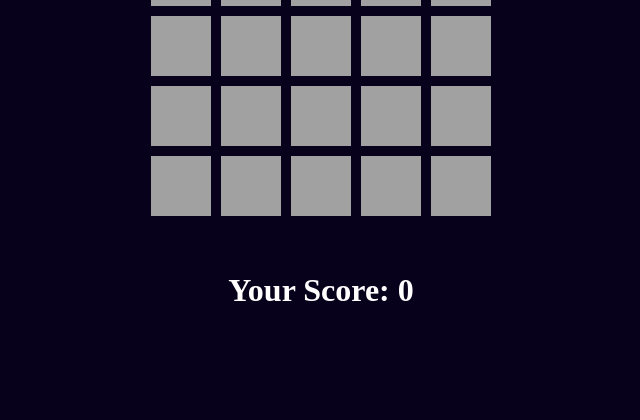
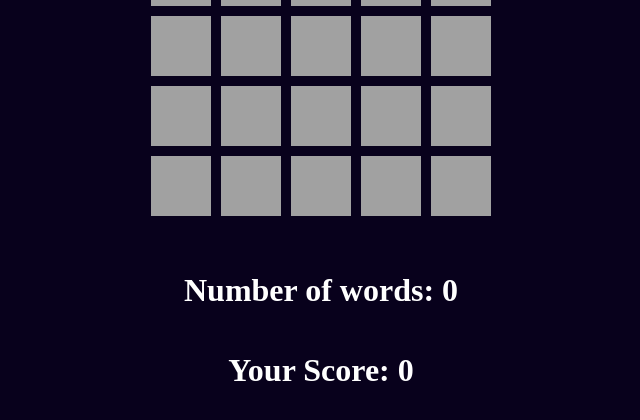
Before and after one commit to ImmatureAI/Wordle, a Flask app: page / in a window 1280 px wide. Shown: the part 317-737 px from the top of the page, without its empty margins (319-959 px from the left). Run offline with Flask 3, Linux system fonts and the light colour scheme; data that the repository does not hold is empty; parts of the project's set-up code (start-up, migrations or seed data) failed here and were passed over.

Commit message:
add info on number of words

```diff
--- a/static/script.js
+++ b/static/script.js
@@ -4,9 +4,12 @@ let typingAllowed = false;
 let currentRow = 0;
 let currentColumn = 0;
 let score = 0;
+let wordNum = 0;
 const board = document.getElementById("canvas");
 const scoreBoard = document.getElementById("score");
 const restartButton = document.getElementById("restart")
+const wordCount = document.getElementById("count");
+
 for(let i = 0; i < 6; i++){
     const rowElement = document.createElement('div');
     rowElement.setAttribute('class', 'row');
@@ -119,8 +122,10 @@ async function checkWord(){
     currentRow++;
 
     if(data.message === "complete"){
+        wordNum++;
         score += 7 - (currentRow);
         scoreBoard.innerText = "Your score: " + score;
+        wordCount.innerText = "Number of words: " + wordNum;
         initGame();
         return;
     }
@@ -153,6 +158,7 @@ async function gameLost(){
     scoreBoard.innerText = "Your final score is " + score;
     restartButton.style.display = 'initial';
     score = 0;
+    wordNum = 0;
 }
 
 restartButton.addEventListener('click', initGame)
--- a/templates/index.html
+++ b/templates/index.html
@@ -7,6 +7,7 @@
     <body>
         <h1 style="color: white;">Wordle Marathon</h1>
         <div id = "canvas"></div>
+        <h1 id = "count">Number of words: 0</h1>
         <h1 id = "score">Your Score: 0</h1>
         <button type="button" id = "restart">RESTART</button>
         <script src = "{{url_for('static', filename = 'script.js')}}"></script>
```
